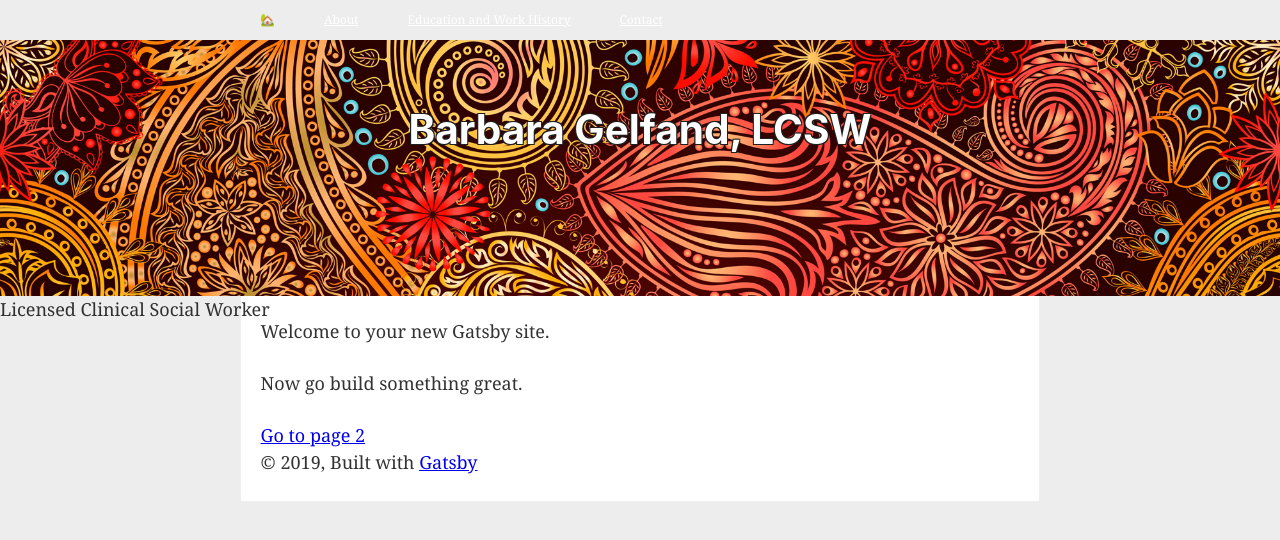
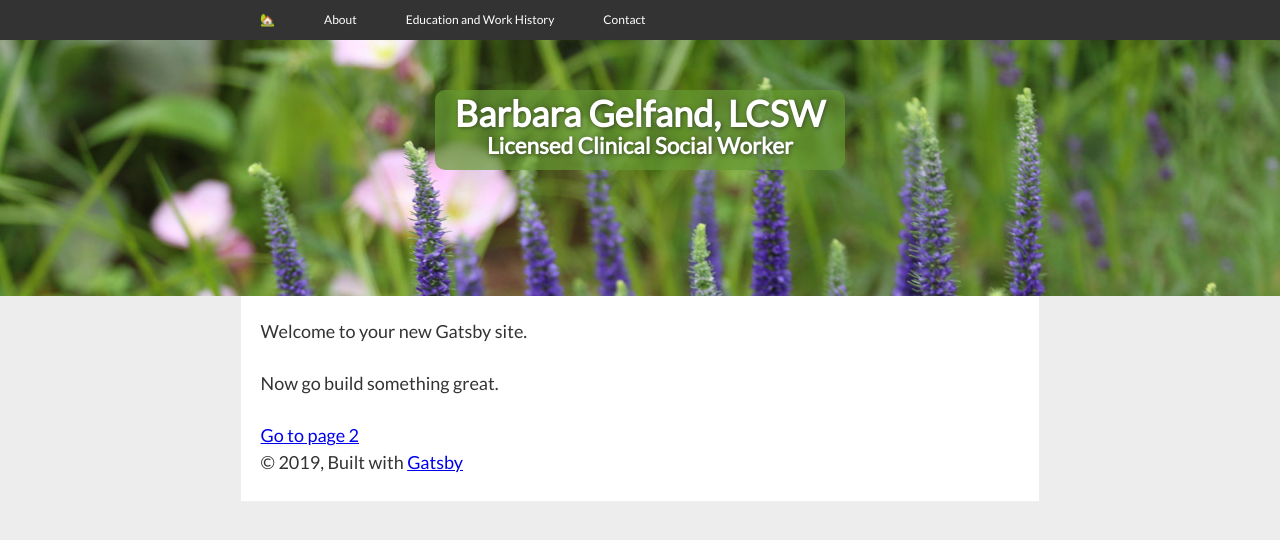
Before and after one commit to leorawe/gatsby-header, a Gatsby site: page / in a window 1280 px wide. Built offline with nearby package versions, Linux system fonts and the light colour scheme; Gatsby itself is replaced by a stand-in of ours.

Commit message:
new cover, font Lato, menu hover

```diff
--- a/src/components/header.js
+++ b/src/components/header.js
@@ -2,8 +2,6 @@ import { Link} from "gatsby"
 import PropTypes from "prop-types"
 import React from "react"
 import Img from 'gatsby-image'
-import styled from '@emotion/styled'
-
 
 const Header = ({ siteTitle, siteDesc, cover }) => (
   <header
@@ -17,29 +15,47 @@ const Header = ({ siteTitle, siteDesc, cover }) => (
     }}>
    <Img fluid={cover} alt="Barbara's background"
    />
-   <h1 style={{
+     <div style={{
+      position: `absolute`,
+      backgroundColor: `#669933`,
+      top:`50%`,
+      left: `50%`,
+      transform: `translate(-50%, -50%)`,
+      zIndex: `8`,
+      content: ``,
+      width: `410px`,
+      height: `80px`,
+      opacity: `.7`,
+      borderRadius: `10px`,
+     }} >
+     </div>
+   <div style={{
       position: `absolute`,
       color: `white`,
       top:`50%`,
       left: `50%`,
       transform: `translate(-50%, -50%)`,
       textAlign: `center`,
+      fontWeight: `800`,
       wordWrap: `noWrap`,
-      textShadow: `-1px -1px 0 #202020, 1px -1px 0 #202020, -1px 1px 0 #202020, 1px 1px 0 #202020`
-
+      zIndex: `99`,
+      textShadow: `1px 1px 4px rgba(34,34,34,0.6)`,
     }}
     > <Link
           to="/"
           style={{
             color: `white`,
             textDecoration: `none`,
+            fontSize: `2rem`,
           }}
         >{siteTitle}
         </Link>
-
-        </h1>
-        <div>{siteDesc}</div>
-   </div>
+        <div style={{
+            fontSize: `1.25rem`,
+          }}>{siteDesc}
+          </div>
+        </div>
+      </div>
 
   </header>
 )
--- a/src/components/layout.css
+++ b/src/components/layout.css
@@ -1,5 +1,7 @@
+@import url('https://fonts.googleapis.com/css?family=Lato');
+
 html {
-  font-family: sans-serif;
+  font-family: 'Lato', sans-serif;
   -ms-text-size-adjust: 100%;
   -webkit-text-size-adjust: 100%;
 }
@@ -201,7 +203,7 @@ html {
 }
 body {
   color: hsla(0, 0%, 0%, 0.8);
-  font-family: georgia, serif;
+  font-family: 'Lato', sans-serif;
   font-weight: normal;
   word-wrap: break-word;
   font-kerning: normal;
@@ -231,8 +233,7 @@ h1 {
   padding-top: 0;
   margin-bottom: 1.45rem;
   color: inherit;
-  font-family: -apple-system, BlinkMacSystemFont, Segoe UI, Roboto, Oxygen,
-    Ubuntu, Cantarell, Fira Sans, Droid Sans, Helvetica Neue, sans-serif;
+  font-family: 'Lato', sans-serif;
   font-weight: bold;
   text-rendering: optimizeLegibility;
   font-size: 2.25rem;
@@ -248,8 +249,7 @@ h2 {
   padding-top: 0;
   margin-bottom: 1.45rem;
   color: inherit;
-  font-family: -apple-system, BlinkMacSystemFont, Segoe UI, Roboto, Oxygen,
-    Ubuntu, Cantarell, Fira Sans, Droid Sans, Helvetica Neue, sans-serif;
+  font-family: 'Lato', sans-serif;
   font-weight: bold;
   text-rendering: optimizeLegibility;
   font-size: 1.62671rem;
@@ -265,8 +265,7 @@ h3 {
   padding-top: 0;
   margin-bottom: 1.45rem;
   color: inherit;
-  font-family: -apple-system, BlinkMacSystemFont, Segoe UI, Roboto, Oxygen,
-    Ubuntu, Cantarell, Fira Sans, Droid Sans, Helvetica Neue, sans-serif;
+  font-family: 'Lato', sans-serif;
   font-weight: bold;
   text-rendering: optimizeLegibility;
   font-size: 1.38316rem;
@@ -282,8 +281,7 @@ h4 {
   padding-top: 0;
   margin-bottom: 1.45rem;
   color: inherit;
-  font-family: -apple-system, BlinkMacSystemFont, Segoe UI, Roboto, Oxygen,
-    Ubuntu, Cantarell, Fira Sans, Droid Sans, Helvetica Neue, sans-serif;
+  font-family: 'Lato', sans-serif;
   font-weight: bold;
   text-rendering: optimizeLegibility;
   font-size: 1rem;
@@ -299,8 +297,7 @@ h5 {
   padding-top: 0;
   margin-bottom: 1.45rem;
   color: inherit;
-  font-family: -apple-system, BlinkMacSystemFont, Segoe UI, Roboto, Oxygen,
-    Ubuntu, Cantarell, Fira Sans, Droid Sans, Helvetica Neue, sans-serif;
+  font-family: 'Lato', sans-serif;
   font-weight: bold;
   text-rendering: optimizeLegibility;
   font-size: 0.85028rem;
@@ -316,8 +313,7 @@ h6 {
   padding-top: 0;
   margin-bottom: 1.45rem;
   color: inherit;
-  font-family: -apple-system, BlinkMacSystemFont, Segoe UI, Roboto, Oxygen,
-    Ubuntu, Cantarell, Fira Sans, Droid Sans, Helvetica Neue, sans-serif;
+  font-family: 'Lato', sans-serif;
   font-weight: bold;
   text-rendering: optimizeLegibility;
   font-size: 0.78405rem;
--- a/src/components/menu.js
+++ b/src/components/menu.js
@@ -2,6 +2,10 @@ import { Link} from "gatsby"
 import React from "react"
 import styled from '@emotion/styled'
 
+const HeaderWrapper = styled.div`
+  width: 100%;
+  background-color: #333;
+`
 const HeaderNav = styled.nav`
   margin-left: auto;
   margin-right: auto;
@@ -13,6 +17,7 @@ const HeaderNav = styled.nav`
   justify-content: flex-start;
   overflow-x: auto;
   overflow-y: hidden;
+  background-color: #333;
 `
 
 const HeaderLink = styled(Link)`
@@ -20,6 +25,7 @@ const HeaderLink = styled(Link)`
   display: flex;
   align-items: center;
   color: #fff;
+  text-decoration: none;
   border: 0;
   margin: 0;
   margin-right: 0.5rem;
@@ -28,9 +34,12 @@ const HeaderLink = styled(Link)`
   min-width: 42px;
   font-size: 12px;
   z-index: 10;
+  &:hover {
+    color: #99cc66;
+  }
 `
 const Menu = ({headerLinks}) => (
-
+ <HeaderWrapper>
    <HeaderNav>
         {headerLinks.map((headerLink, i) => (
             <HeaderLink to={headerLink.link} key={`header-link-${i}`}>
@@ -38,7 +47,7 @@ const Menu = ({headerLinks}) => (
             </HeaderLink>
             ))}
         </HeaderNav>
-
+</HeaderWrapper>
 )
 
 export default Menu
--- a/src/pages/index.js
+++ b/src/pages/index.js
@@ -3,7 +3,6 @@ import { Link, graphql } from "gatsby"
 import styled from '@emotion/styled'
 
 import Layout from "../components/layout"
-//import Image from "../components/image"
 import SEO from "../components/seo"
 
 const HotHeader = styled.h1`
@@ -40,7 +39,7 @@ export default IndexPage
 
 export const pagequery = graphql`
 query {
-  coverImage: file(relativePath: {eq: "back-400.jpg"}) {
+  coverImage: file(relativePath: {eq: "gelfand-cover-400.jpg"}) {
     childImageSharp {
       fluid(maxWidth: 2000) {
         ...GatsbyImageSharpFluid
```
Also changed, not shown: src/images/cover.jpg (added), src/images/gelfand-cover-400.jpg (added).
